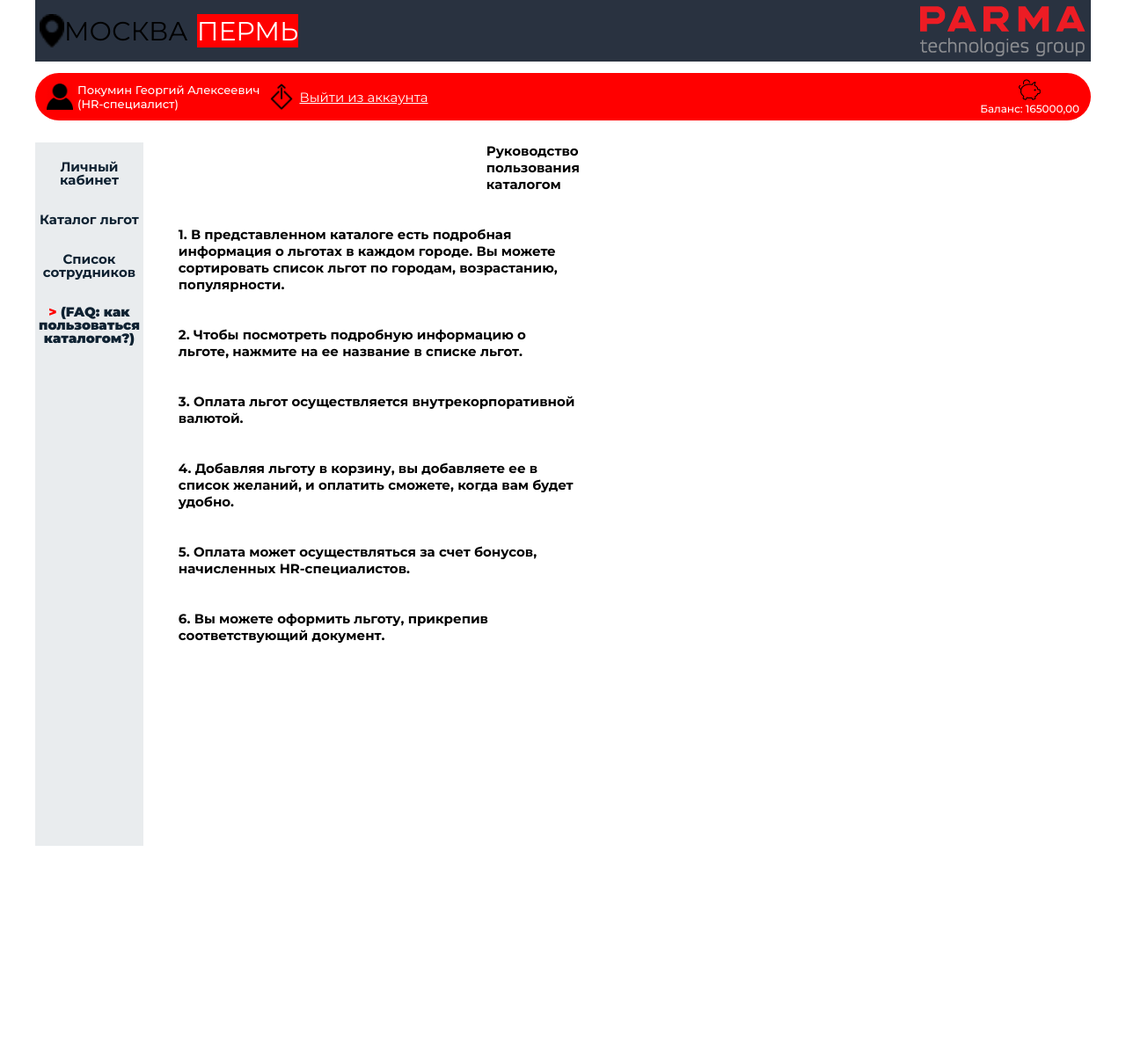
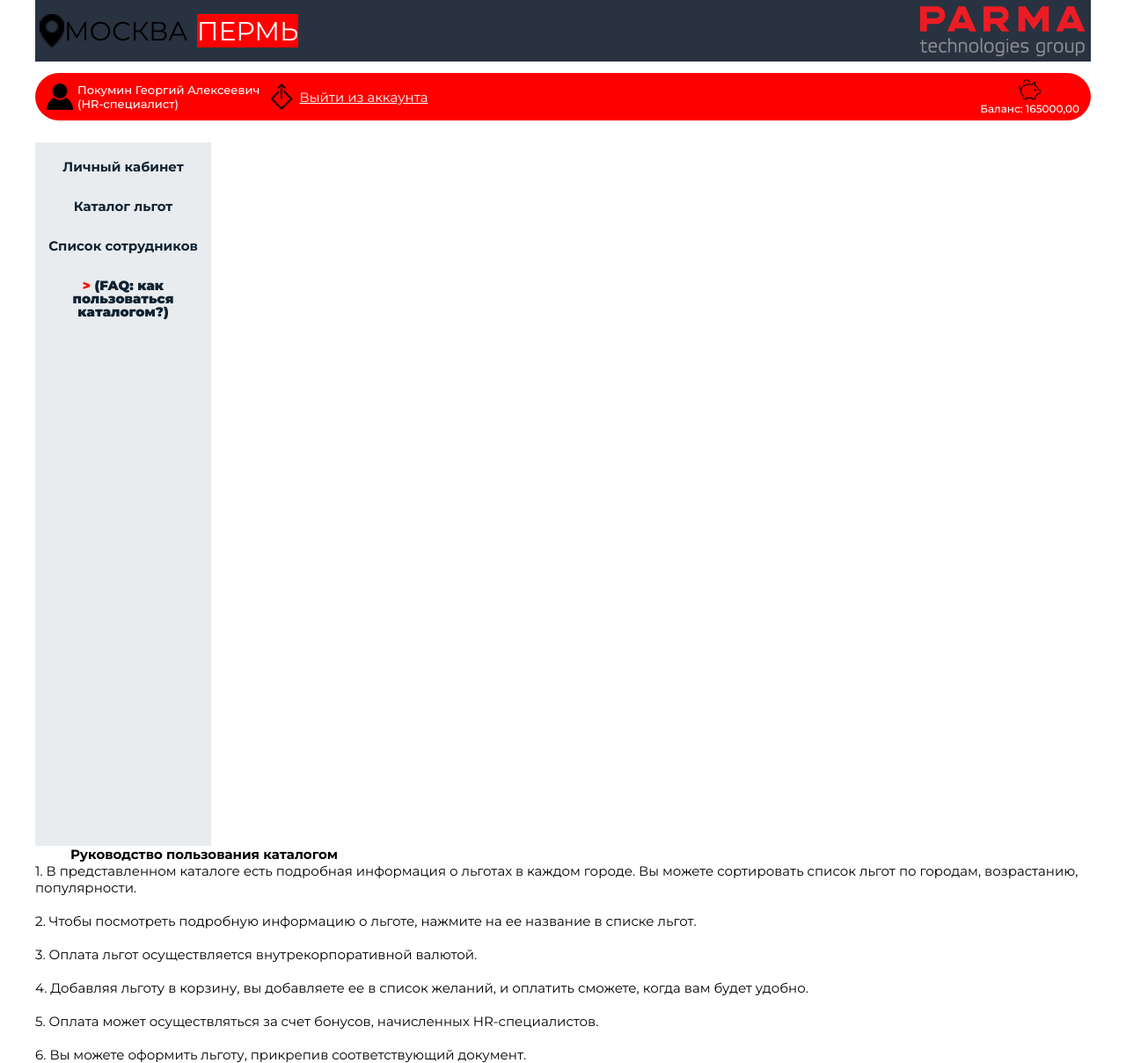
Before and after one commit to EgorLeMeilleur/prodic_perks_cafeteria, a Django app: page /faq/ in a window 1280 px wide. Shown: the whole page at 88% size. Before the commit the page ends 962 px from the top, so only its background shows below. Run offline with Django 4.2, Linux system fonts and the light colour scheme; a user stored in the database is signed in; data comes from the database, SQL or seed files in the repository; both versions use the stored data as it was after the commit.

Commit message:
design changes  28.05

```diff
--- a/static/Worker/css/style_persCab_hr.css
+++ b/static/Worker/css/style_persCab_hr.css
@@ -160,7 +160,7 @@
 .content {
     display:flex;
     flex-direction:column;
-    width:100%;
+    align-items:center;
 }
 
 .employee-data {
@@ -174,7 +174,7 @@
 }
 
 .bonuses {
-
+    display:block;
     margin: 0 auto;
     margin-top:50px;
     font-size:20px;
@@ -192,3 +192,10 @@
     content: "> ";
     color:#ff0000;
 }
+
+.logged-worker-page {
+        display: flex;
+        flex-direction:row;
+        width:100vh;
+        justify-content: space-between;
+}
--- a/templates/faq.html
+++ b/templates/faq.html
@@ -7,6 +7,7 @@
         }
     </style>
     </head>
+    <div class = "everything">
         <div class = "wrapper">
                 <div class = "nav-rect2">
                     <a href = {% url 'personal_cabinet' %}> Личный кабинет</a>
@@ -19,21 +20,22 @@
                     {% endif %}
                     <a id = "pers-cab-ref" href = {% url 'faq' %}>(FAQ: как пользоваться каталогом?)</a>
                 </div>
-        <h1>
-            <p style="padding-left: 350px"><strong>Руководство пользования каталогом</strong></p><br>
-            <br>
+        </div>
+        <div class = "faq-info">
+            <h1 id = "faq-title"><strong>Руководство пользования каталогом</strong></h1>
+
             <p>1. В представленном каталоге есть подробная информация о льготах в каждом городе.
-                Вы можете сортировать список льгот по городам, возрастанию, популярности.</p><br>
-            <br>
-            <p>2. Чтобы посмотреть  подробную информацию о льготе, нажмите на ее название в списке льгот.</p><br>
-            <br>
-            <p>3. Оплата льгот осуществляется внутрекорпоративной валютой.</p><br>
-            <br>
-            <p>4. Добавляя льготу в корзину, вы добавляете ее в список  желаний, и оплатить сможете, когда вам будет удобно.</p><br>
-            <br>
-            <p>5. Оплата может осуществляться за счет бонусов, начисленных HR-специалистов.</p><br>
-            <br>
-            <p>6. Вы можете оформить льготу, прикрепив соответствующий  документ.</p>
-        </h1>
+                Вы можете сортировать список льгот по городам, возрастанию, популярности.<br><br>
+
+                2. Чтобы посмотреть  подробную информацию о льготе, нажмите на ее название в списке льгот.<br><br>
+
+                3. Оплата льгот осуществляется внутрекорпоративной валютой.<br><br>
+
+                4. Добавляя льготу в корзину, вы добавляете ее в список  желаний, и оплатить сможете, когда вам будет удобно.<br><br>
+
+                5. Оплата может осуществляться за счет бонусов, начисленных HR-специалистов.<br><br>
+
+                6. Вы можете оформить льготу, прикрепив соответствующий  документ.</p>
+        </div>
     </div>
 {% endblock %}
--- a/templates/logged_worker.html
+++ b/templates/logged_worker.html
@@ -63,6 +63,7 @@
     <link href="https://fonts.googleapis.com/css2?family=Montserrat:wght@400;500;700;900&display=swap" rel="stylesheet">
     <link rel = "stylesheet" type="text/css" href=" {% static 'Worker/css/style_benefits.css' %}">
     <link rel = "stylesheet" type="text/css" href=" {% static 'Worker/css/style_wished_benefits.css' %}">
+    <link rel = "stylesheet" type="text/css" href=" {% static 'Worker/css/style_faq.css' %}">
 </head>
 <body>
     <div class="container">
@@ -94,6 +95,7 @@
         </div>
 
         {% block nav %}
+            <div class = "logged-worker-page">
                 <div class = "wrapper">
                     <div class = "nav-rect2">
                         <a id = "pers-cab-ref" href = {% url 'personal_cabinet' %}> Личный кабинет</a>
@@ -118,6 +120,7 @@
                         </ul>
                     </div>
                 </div>
+            </div>
         {% endblock %}
     </div>
 </body>
--- a/templates/wished_benefits.html
+++ b/templates/wished_benefits.html
@@ -20,7 +20,7 @@
             <p id = "w-benefits-header">Желаемые льготы:</p>
             <table id  = "w-benefits-list">
             {% for item in benefits %}
-                <tr><td id  = "w-benefits-cell">{{ item.benefit.name }}</td>
+                <tr`><td id  = "w-benefits-cell">-{{ item.benefit.name }}</td>
                 <form method="post" action="{% url 'wished_remove' item.benefit.pk %}">
                 {% csrf_token %}
                     <td id  = "w-benefits-cell"><input id  = "remove-from-w-list" type="submit" value="Убрать из списка желаний"></td>
```
Also changed, not shown: templates/benefits.html (+6 -3 lines), db.sqlite3. Lines whose indentation alone changed are shown as unchanged.
